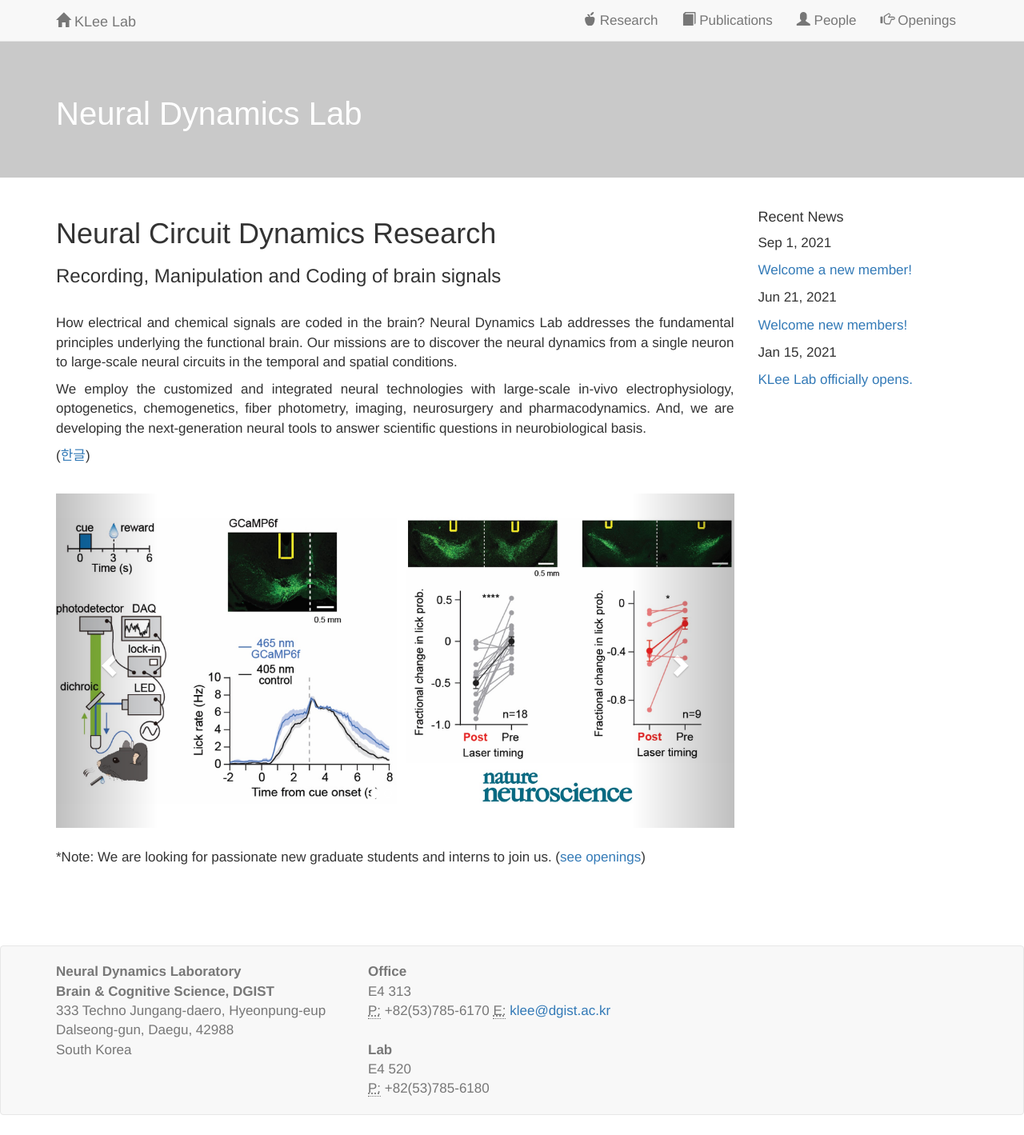
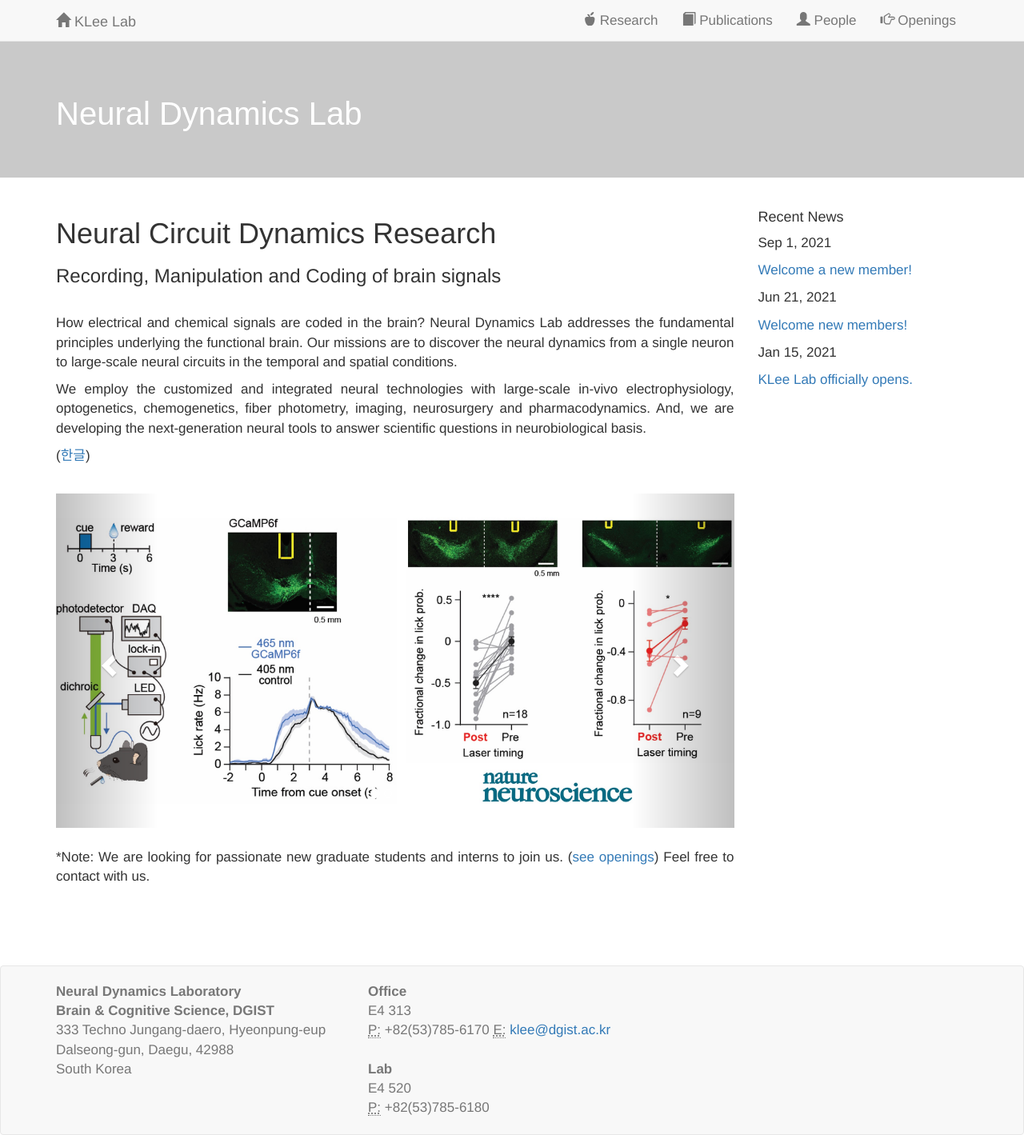
Before and after one commit to kleelab/kleelab.github.io, a Jekyll site: the page built from index.html, in a window 1280 px wide. Shown: the whole page at 80% size. Built offline with Jekyll 4.4.1, drawn with Linux system fonts in a browser that asks for light colours; nearby versions of some CDN libraries; a style sheet for code colours, icons or effects is not loaded; before the commit the page ends 1394 px from its top, so only the background shows below that.

Commit message:
Update index.html

```diff
--- a/index.html
+++ b/index.html
@@ -19,6 +19,7 @@
 <p>How electrical and chemical signals are coded in the brain?  Neural Dynamics Lab addresses the fundamental principles underlying the functional brain. Our missions are to discover the neural dynamics from a single neuron to large-scale neural circuits in the temporal and spatial conditions.</p>
 
 <p>We employ the customized and integrated neural technologies with large-scale in-vivo electrophysiology, optogenetics, chemogenetics, fiber photometry, imaging, neurosurgery and pharmacodynamics. And, we are developing the next-generation neural tools to answer scientific questions in neurobiological basis. </p>
+
 <p> (<a href="{{ site.url }}{{ site.baseurl }}/indexK">한글</a>)</p>
 <br>
 <div markdown="0" id="carousel" class="carousel slide" data-ride="carousel" data-interval="5000" data-pause="hover" >
@@ -57,7 +58,7 @@
     </a>
 </div>
 <br>
-<p>  *Note: We are  looking for passionate new graduate students and interns to join us. (<a href="{{ site.url }}{{ site.baseurl }}/joinus">see openings</a>)</p>
+<p>  *Note: We are  looking for passionate new graduate students and interns to join us. (<a href="{{ site.url }}{{ site.baseurl }}/joinus">see openings</a>) Feel free to contact with us. </p>
 
 
 <!--<IMG SRC="images/CBD_Sara.png" ALT="some text" ALIGN="LEFT" hspace="20" vspace="20" HEIGHT="230">
```
